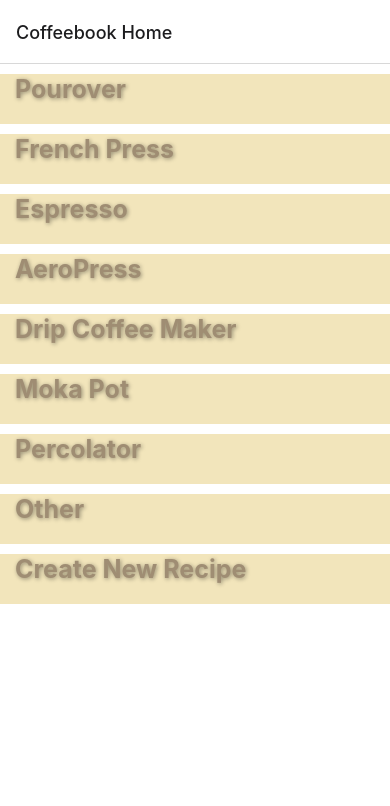
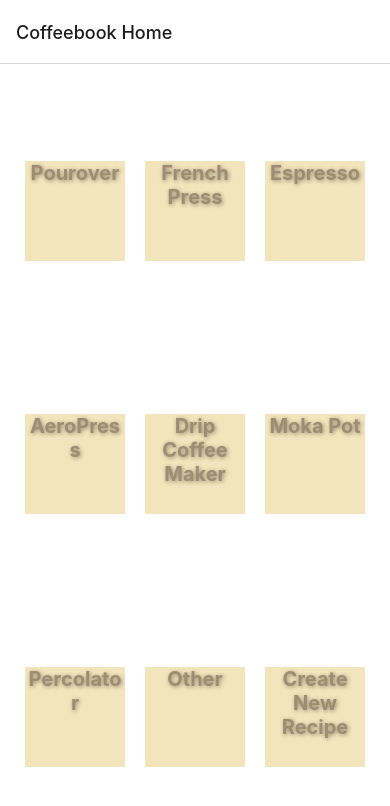
Before and after one commit to robotlions/coffeebook, a React Native app: screen /Home in a window 390 px wide. Shown: the top 806 px of the page. Built offline with nearby package versions, Linux system fonts and the light colour scheme.

Commit message:
still no carousel, but the tiles are pretty nifty

```diff
--- a/Components/HomeScreen.js
+++ b/Components/HomeScreen.js
@@ -1,5 +1,6 @@
 import { Text, View, ScrollView, TouchableOpacity} from 'react-native';
 import {styles} from '../styles';
+import Carousel from 'react-native-snap-carousel';
 
 
 
--- a/package.json
+++ b/package.json
@@ -22,6 +22,7 @@
     "react-native": "^0.64.3",
     "react-native-safe-area-context": "^3.3.2",
     "react-native-screens": "^3.10.1",
+    "react-native-snap-carousel": "^3.9.1",
     "react-native-web": "^0.17.1"
   },
   "devDependencies": {
--- a/styles.js
+++ b/styles.js
@@ -18,28 +18,34 @@ export const styles = StyleSheet.create({
     buttonRow:{
       alignItems: "center",
     },
+
   categoryButton:{
-    paddingLeft: 15,
-    height: 50,
-    fontSize: 25,
+    textAlign: "center",
+    fontSize: 20,
     fontWeight: "bold",
-    marginBottom: 10,
+    height: 100,
+    width: 100,
+    margin: 10,
     color: "#9f8d73",
     backgroundColor: "#f2e5bb",
-    width: "100%",
     textShadowColor: "rgba(0, 0, 0, .4)",
     textShadowOffset: {
       width: 1,
       height: 1,
     },
     textShadowRadius: 4,
+    textAlignVertical: "center",
   },
+
+
   container: {
-    paddingTop: 10,
+    paddingTop: 20,
       flex: 1,
-      // alignItems: 'center',
+      alignItems: 'center',
       backgroundColor: "#ffffff",
-      // justifyContent: 'center',
+      justifyContent: 'center',
+      flexDirection: "row",
+      flexWrap: "wrap",
     },
 
     input: {
```
Also changed, not shown: 1 other file (tests, documents, lock files or other folders).
